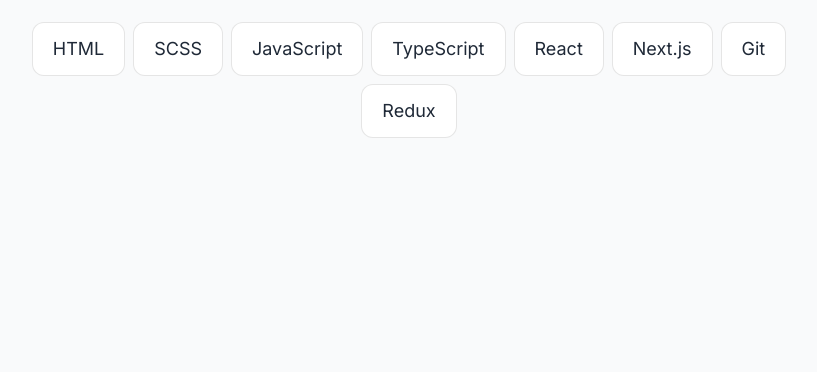
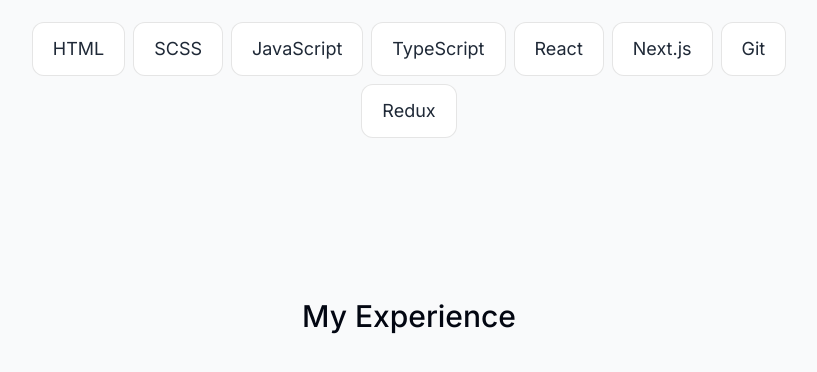
Before and after one commit to viktor-yadelskyi/portfolio, a Next.js app: page / in a window 1280 px wide. Shown: the part 2776-3148 px from the top of the page, without its empty margins (231-1048 px from the left). Built offline with nearby package versions, Linux system fonts and the light colour scheme.

Commit message:
:sparkles:add experience

```diff
--- a/app/page.tsx
+++ b/app/page.tsx
@@ -1,4 +1,5 @@
 import About from '@/components/about';
+import Experience from '@/components/experience';
 import Intro from '@/components/intro';
 import Projects from '@/components/projects';
 import SectionDivider from '@/components/section-divider';
@@ -12,6 +13,7 @@
 			<About />
 			<Projects />
 			<Skills />
+			<Experience />
 		</main>
 	);
 }
--- /dev/null
+++ b/components/experience.tsx
@@ -0,0 +1,10 @@
+import React from 'react';
+import SectionHeading from './section-heading';
+
+export default function Experience() {
+	return (
+		<section>
+			<SectionHeading>My Experience</SectionHeading>{' '}
+		</section>
+	);
+}
```
